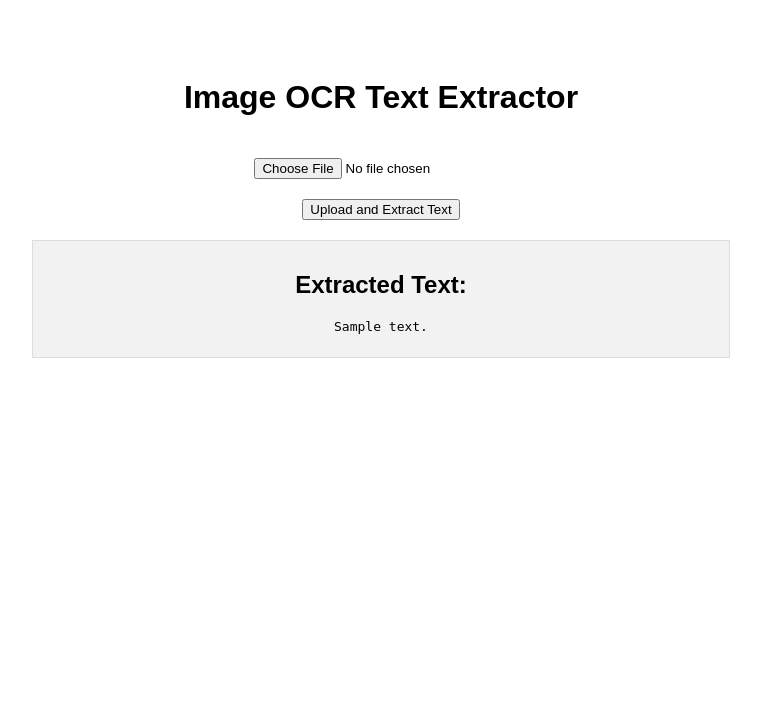
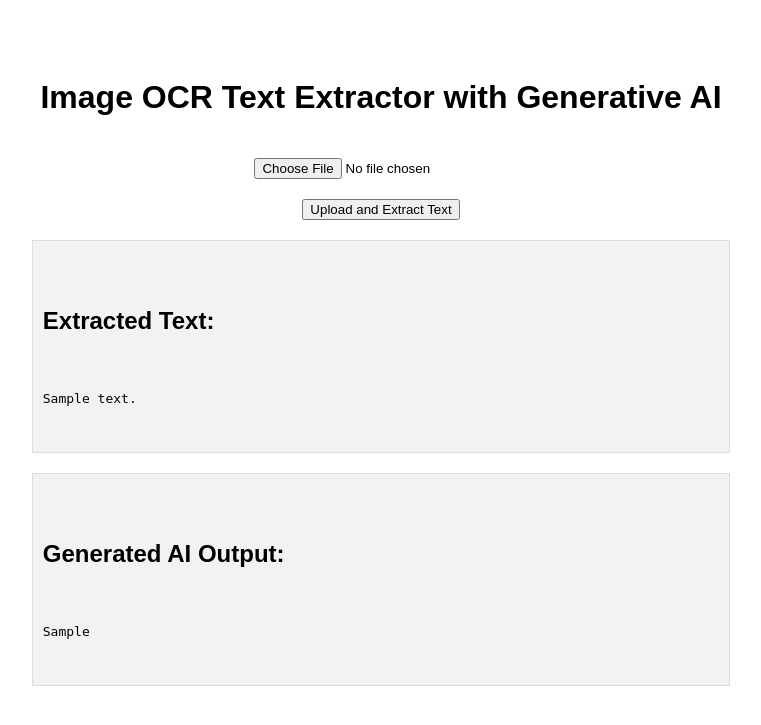
Before and after one commit to flyingculprit/Report-analyze, a Flask app: template templates/index.html in a window 1280 px wide. Shown: the top 725 px of the page, without its empty margins (259-1020 px from the left). Run offline with Flask 3, Linux system fonts and the light colour scheme; the template is opened without the code that fills it: most values are stand-ins (such as "Sample title", 1, 10 or a date in 2020).

Commit message:
Report done

```diff
--- a/app.py
+++ b/app.py
@@ -2,19 +2,24 @@ from flask import Flask, render_template, request, redirect, url_for
 import pytesseract
 from PIL import Image
 import os
+import google.generativeai as genai
 
+# Initialize Flask app
 app = Flask(__name__)
 
 # Configure upload folder
 UPLOAD_FOLDER = 'static/uploads'
 app.config['UPLOAD_FOLDER'] = UPLOAD_FOLDER
 
-# Ensure uploads folder exists
+# Ensure the upload folder exists
 if not os.path.exists(app.config['UPLOAD_FOLDER']):
     os.makedirs(app.config['UPLOAD_FOLDER'])
 
-# Set up pytesseract path for Windows
-pytesseract.pytesseract.tesseract_cmd = r'C:\Program Files\Tesseract-OCR\tesseract.exe'
+# Set up pytesseract path (adjust to your local installation)
+pytesseract.pytesseract.tesseract_cmd = r'D:\Tesseract\tesseract.exe'
+
+# Configure Google Generative AI API
+genai.configure(api_key='AIzaSyBgiLa7ucMCn8OD3vOrQw7OliiS7h7EvZc')
 
 @app.route('/', methods=['GET', 'POST'])
 def upload_image():
@@ -35,9 +40,17 @@ def upload_image():
             img = Image.open(file_path)
             extracted_text = pytesseract.image_to_string(img)
 
-            return render_template('index.html', extracted_text=extracted_text, image_path=file_path)
+            # Call Google Generative AI (Gemini model) to generate content from the extracted text
+            model = genai.GenerativeModel(model_name="gemini-1.5-flash")
+            response = model.generate_content([extracted_text+"By this report give a summary of the disease with positive or negative impacts"])
 
-    return render_template('index.html', extracted_text=None)
+            # Get the generated output text from the model
+            generated_output = response.text
+
+            # Render the page with the extracted text and the generated content
+            return render_template('index.html', extracted_text=extracted_text, generated_output=generated_output, image_path=file_path)
+
+    return render_template('index.html', extracted_text=None, generated_output=None)
 
 if __name__ == '__main__':
     app.run(debug=True)
--- a/templates/index.html
+++ b/templates/index.html
@@ -3,7 +3,7 @@
 <head>
     <meta charset="UTF-8">
     <meta name="viewport" content="width=device-width, initial-scale=1.0">
-    <title>Image OCR Extractor</title>
+    <title>Image OCR Extractor with Generative AI</title>
     <style>
         body {
             font-family: Arial, sans-serif;
@@ -21,18 +21,26 @@
             margin-top: 20px;
             max-width: 100%;
         }
-        .extracted-text {
+         .extracted-text, .generated-output {
             margin-top: 20px;
             padding: 10px;
             background-color: #f2f2f2;
             border: 1px solid #ddd;
+            text-align: left;
+            white-space: pre-wrap; /* Ensure text wraps correctly */
+            word-wrap: break-word; /* Handle long words or URLs */
+            overflow: auto; /* Add scrollbars if content exceeds box height */
+            max-height: 300px; /* Limit the height to prevent overflow */
+        }
+        pre {
+            margin: 0; /* Ensure no extra margin in the preformatted text */
         }
     </style>
 </head>
 <body>
 
 <div class="container">
-    <h1>Image OCR Text Extractor</h1>
+    <h1>Image OCR Text Extractor with Generative AI</h1>
     <form action="/" method="post" enctype="multipart/form-data">
         <input type="file" name="image" accept="image/*" required>
         <br>
@@ -52,6 +60,13 @@
         <pre>{{ extracted_text }}</pre>
     </div>
     {% endif %}
+
+    {% if generated_output %}
+    <div class="generated-output">
+        <h2>Generated AI Output:</h2>
+        <pre>{{ generated_output }}</pre>
+    </div>
+    {% endif %}
 </div>
 
 </body>
```
Also changed, not shown: gradio.py (added, +39 -0 lines), text.py (added, +34 -0 lines), static/uploads/1.png (added), static/uploads/digito-techy-logo.png (added).
